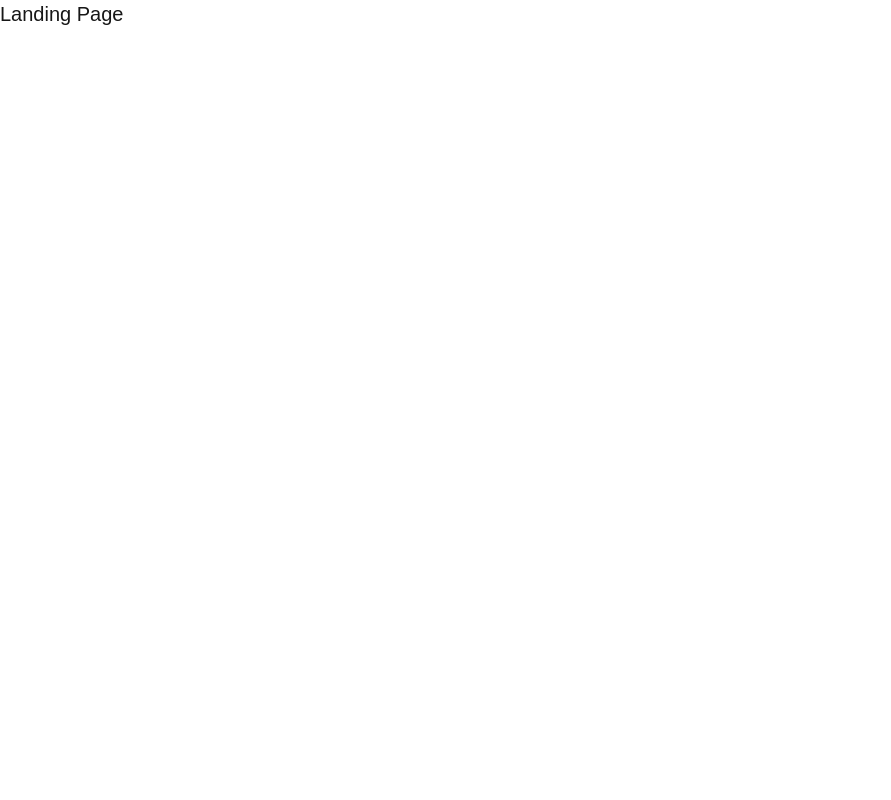
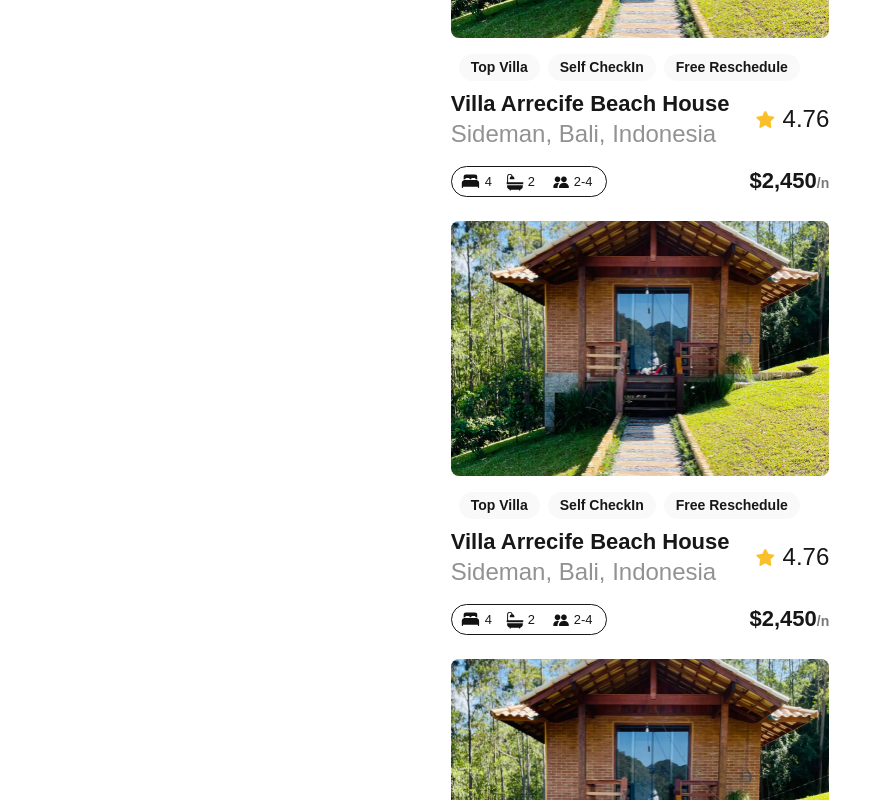
Before and after one commit to sewalewsetotaw/alx-project-0x00-setup, a Next.js app in the folder alx-project-0x00/: page /landing in a window 1280 px wide. Shown: the top 800 px of the page, without its empty margins (0-891 px from the left). Built offline with nearby package versions, Linux system fonts and the light colour scheme.

Commit message:
Using components

```diff
--- a/alx-project-0x00/components/Card.tsx
+++ b/alx-project-0x00/components/Card.tsx
@@ -1,6 +1,6 @@
 import Image from "next/image"
-import HOUSE_IMAGE from "@/public/assets/house.png"
-import STAR_IMAGE from "@/public/assets/star.png"
+import HOUSE_IMAGE from "@/public/assets/images/house.png"
+import STAR_IMAGE from "@/public/assets/images/star.png"
 import React from "react"
 import Pill from "./Pill"
 
--- a/alx-project-0x00/pages/landing.tsx
+++ b/alx-project-0x00/pages/landing.tsx
@@ -1,8 +1,19 @@
-const Landing: React.FC =  () => {
+import React from "react"
+import Card from "@/components/Card"
+
+const Landing: React.FC = () => {
   return (
-    <div>
-      <h1 className=" text-xl font-extralight">Landing Page</h1>
-    </div>
+    <main className="flex flex-col h-screen justify-center items-center text-2xl font-semibold gap-6">
+      <h1>Available Properties</h1>
+
+      {/* Render one card */}
+      <Card />
+
+      {/* Duplicate to test reusability */}
+      <Card />
+      <Card />
+    </main>
   )
 }
+
 export default Landing
```
